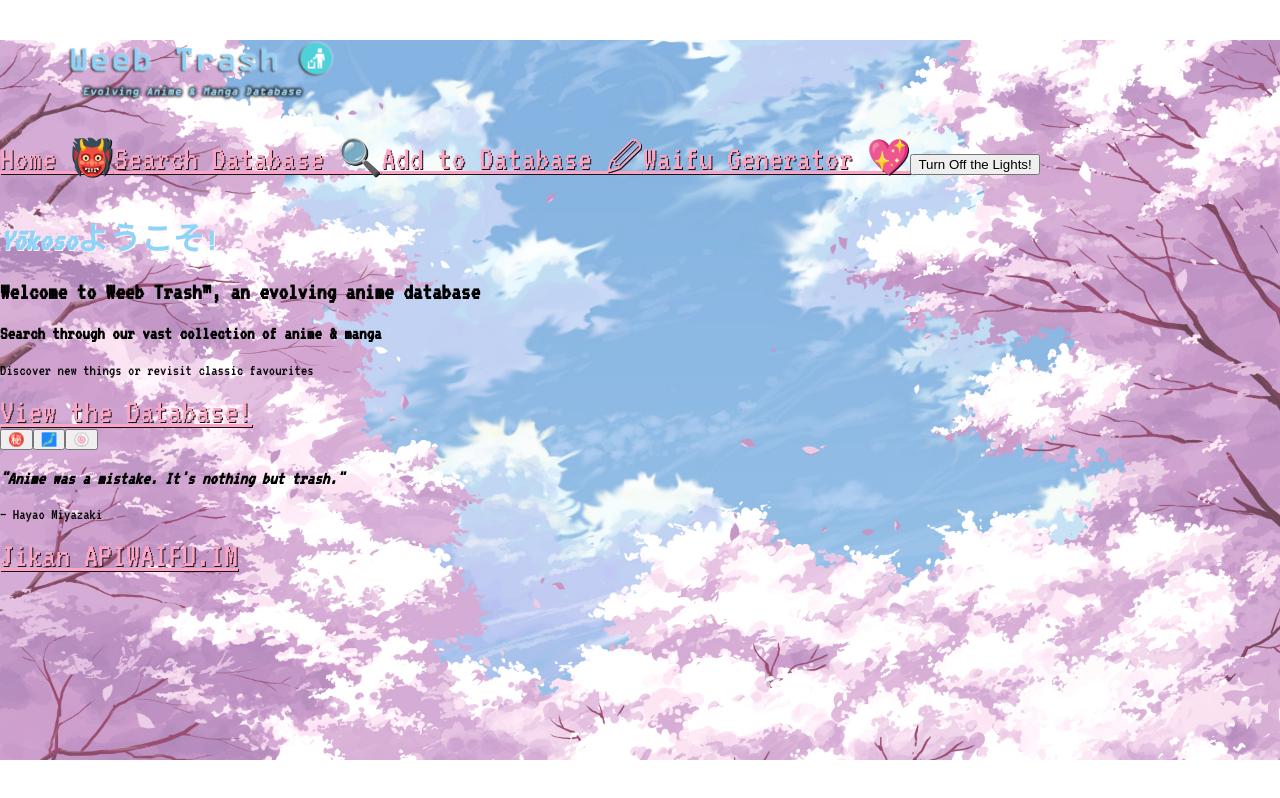
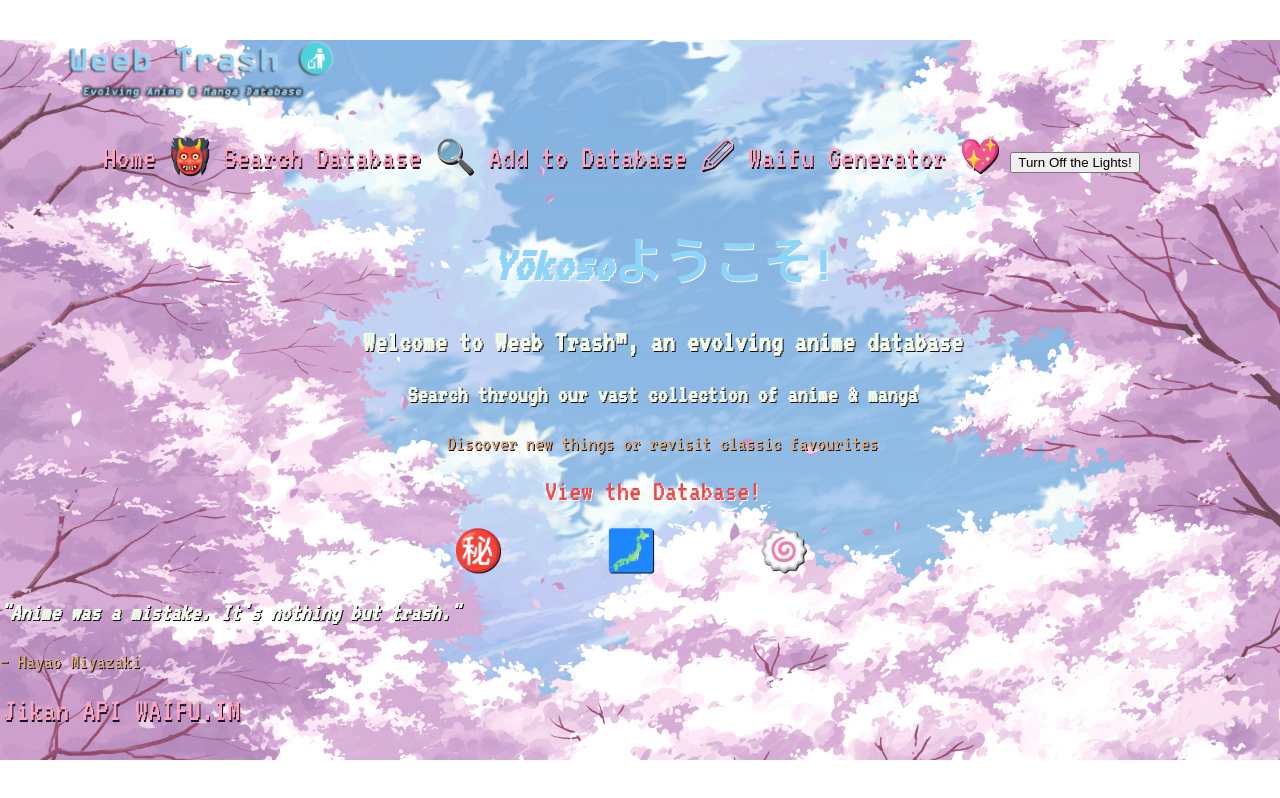
Before and after one commit to dreadnought-admin/react-solo-v2, a React (Create React App) app: page / in a window 1280 px wide. Built offline with nearby package versions, Linux system fonts and the light colour scheme; no server answers; a web font is replaced by a local one.

Commit message:
Adds more CSS to landing page

```diff
--- a/src/components/About.js
+++ b/src/components/About.js
@@ -6,7 +6,7 @@ const About = () => {
 
   return (
             <div className="main">
-                <div>
+                <div className="aboutContainer">
                     <h1><em>Yōkoso</em><strong>ようこそ!</strong></h1>
                     <h2>Welcome to Weeb Trash™, an evolving anime database</h2>
                     <h3>Search through our vast collection of anime & manga</h3>
@@ -14,11 +14,11 @@ const About = () => {
                 </div>
                 <span>
                     <div>
-                        <Link className="button" to="/database">
+                        <Link className="viewButton" to="/database">
                             View the Database!
                         </Link>
                     </div>
-
+                    <div className="iconContainer">
                         <a target="_blank" href="https://en.wikipedia.org/wiki/Anime">
                             <button className="icon">㊙️</button>
                         </a>
@@ -28,9 +28,9 @@ const About = () => {
                         <a target="_blank" href="https://animerecipes.tumblr.com/">
                             <button className="icon">🍥</button>
                         </a>
-
+                    </div>
                 </span>
-                <div>
+                <div className="quote">
                     <h3><em>"Anime was a mistake. It's nothing but trash."</em></h3>
                     <p> — Hayao Miyazaki</p>
                 </div>
--- a/src/components/Footer.js
+++ b/src/components/Footer.js
@@ -2,13 +2,13 @@
 
 const Footer = () => {
     return (
-        <footer>
+        <footer className="footerContainer">
             <nav>
                 <div className="navigation">
-                    <a target="_blank" className="button" href="https://jikan.moe/">
+                    <a target="_blank" className="navButton" href="https://jikan.moe/">
                         Jikan API
                     </a>
-                    <a target="_blank" className="button" href="https://www.waifu.im/">
+                    <a target="_blank" className="navButton" href="https://www.waifu.im/">
                         WAIFU.IM
                     </a>
                 </div>
--- a/src/components/Header.js
+++ b/src/components/Header.js
@@ -5,23 +5,23 @@ const Header = ({ isDarkMode, onToggleDarkMode }) => {
 
     return (
         <header>
-            <nav>
-                <div className="logo">
+            <nav className="navigation">
+                <div className="logoContainer">
 
                     <img className="siteLogo" src="../images/weebLogo.png"></img>
 
                 </div>
                 <div className="buttonBar">
-                <NavLink className="button" to="/">
+                <NavLink className="navButton" to="/">
                     Home 👹
                 </NavLink>
-                <NavLink className="button" to="/database">
+                <NavLink className="navButton" to="/database">
                         Search Database 🔍
                     </NavLink>
-                    <NavLink className="button" to="/database/new">
+                    <NavLink className="navButton" to="/database/new">
                         Add to Database 🖉
                     </NavLink>
-                    <NavLink className="button" to="/waifu">
+                    <NavLink className="navButton" to="/waifu">
                         Waifu Generator 💖
                     </NavLink>
                     <button onClick={onToggleDarkMode}>{buttonTextContent}</button>
--- a/src/index.css
+++ b/src/index.css
@@ -42,6 +42,8 @@ body {
   background-repeat: no-repeat;
   background-attachment: fixed;
   margin: 0;
+  max-width: 1225px;
+  display: grid;
   font-family: 'VT323', monospace;
   -webkit-font-smoothing: antialiased;
   -moz-osx-font-smoothing: grayscale;
@@ -50,12 +52,76 @@ body {
 h1 {
   text-shadow: 1px 1px var(--ford-white);
   color: var(--light-blue);
+  font-size: 50px;
 }
 
-.button {
+h2 {
+  text-shadow: 1px 1px var(--black);
+  color: var(--manga-white);
+  font-size: 30px;
+}
+
+h3 {
+  text-shadow: 1px 1px var(--black);
+  color: var(--manga-white);
+  font-size: 25px;
+}
+
+p {
+  font-size: 22px;
+  color: var(--medium-orange);
+  text-shadow: 1px 1px var(--black);
+}
+
+.buttonBar {
+  margin: 0 auto;
+  margin-left: 100px;
+}
+
+.navButton {
   color: var(--pink);
+  text-shadow: 1px 2px var(--black);
+  font-size: 33px;
+  text-decoration: none;
+  padding-left: 3px;
+  padding-right: 10px;
+}
+
+.aboutContainer {
+  margin: 0 auto;
+  margin-left: 100px;
+  text-align: center;
+}
+
+.viewButton {
+  color: var(--bright-red);
+  text-shadow: 1px 1px var(--ford-white);
+  margin: 0 auto;
+  margin-left: 545px;
+  text-align: center;
+  text-decoration: none;
+  font-size: 30px;
+
+}
+
+.iconContainer {
+  margin: 0 auto;
+  margin-left: 450px;
+  padding-top: 20px;
+}
+
+.icon {
+  background-color: transparent;
+  border: none;
+  font-size: 40px;
+  padding-left: 3px;
+  padding-right: 100px;
+  text-decoration: none;
   text-shadow: 1px 1px var(--black);
-  font-size: 35px;
+}
+
+.footerContainer {
+  grid-area: footer;
 }
 
 .tempImg {
```
Lines whose indentation alone changed are shown as unchanged.
